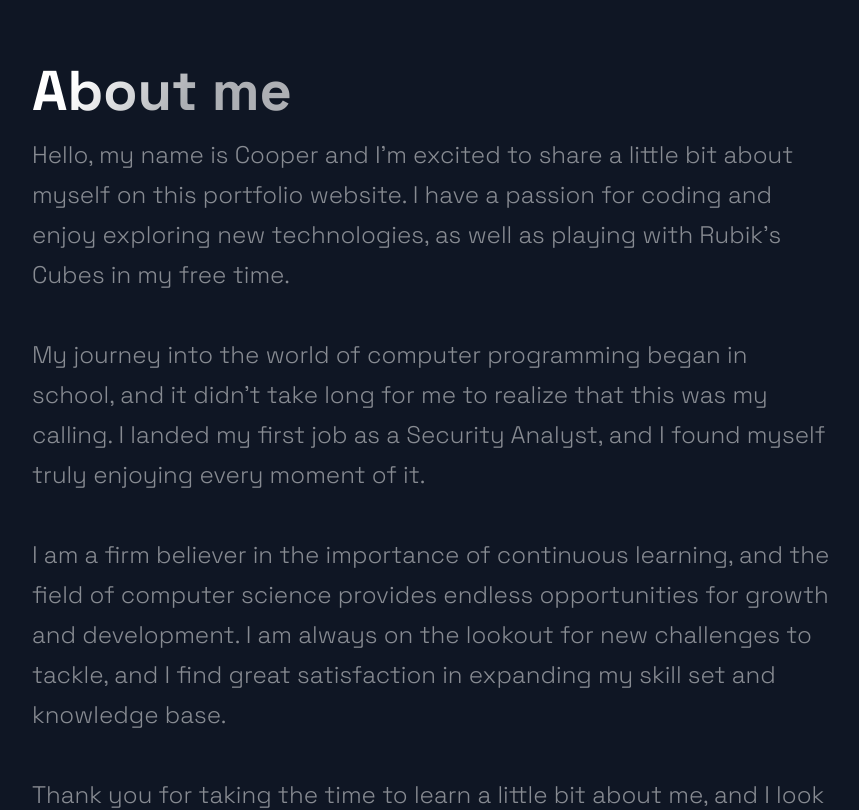
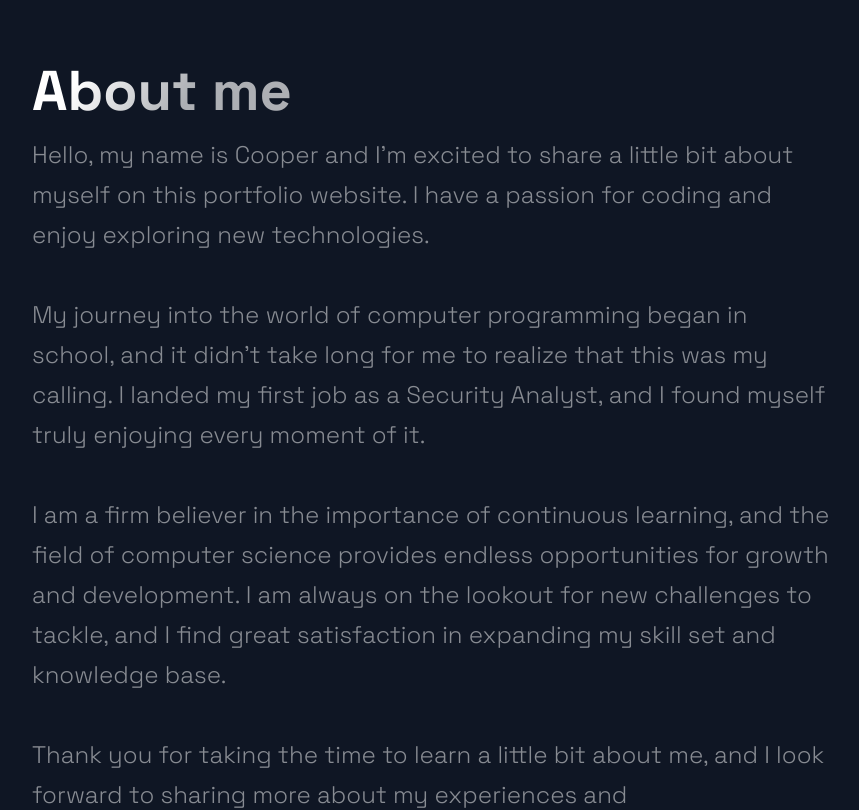
Before and after one commit to CStokan/Portfolio, a Next.js app: page / in a window 1280 px wide. Shown: the part 2600-3410 px from the top of the page, without its empty margins (88-947 px from the left). Built offline with nearby package versions, Linux system fonts and the light colour scheme.

Commit message:
Spelling error

```diff
--- a/src/components/TimeLine/TimeLine.js
+++ b/src/components/TimeLine/TimeLine.js
@@ -46,7 +46,7 @@ const Timeline = () => {
     <Section id="about">
       <SectionTitle>About me</SectionTitle>
       <SectionText>
-      Hello, my name is Cooper and I'm excited to share a little bit about myself on this portfolio website. I have a passion for coding and enjoy exploring new technologies, as well as playing with Rubik's Cubes in my free time. <br /><br />
+      Hello, my name is Cooper and I'm excited to share a little bit about myself on this portfolio website. I have a passion for coding and enjoy exploring new technologies. <br /><br />
 
       My journey into the world of computer programming began in school, and it didn't take long for me to realize that this was my calling. I landed my first job as a Security Analyst, and I found myself truly enjoying every moment of it. <br /><br />
 
```
